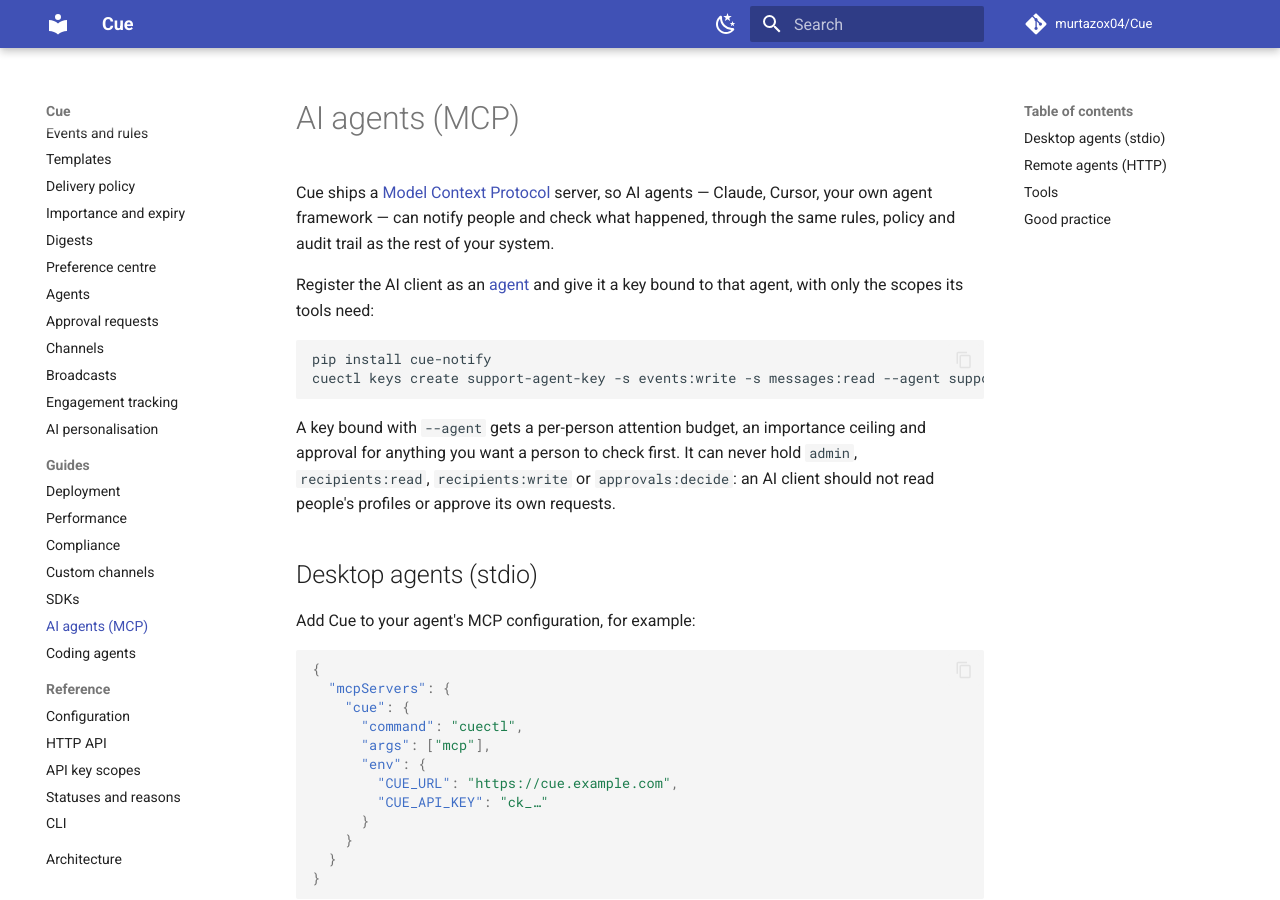
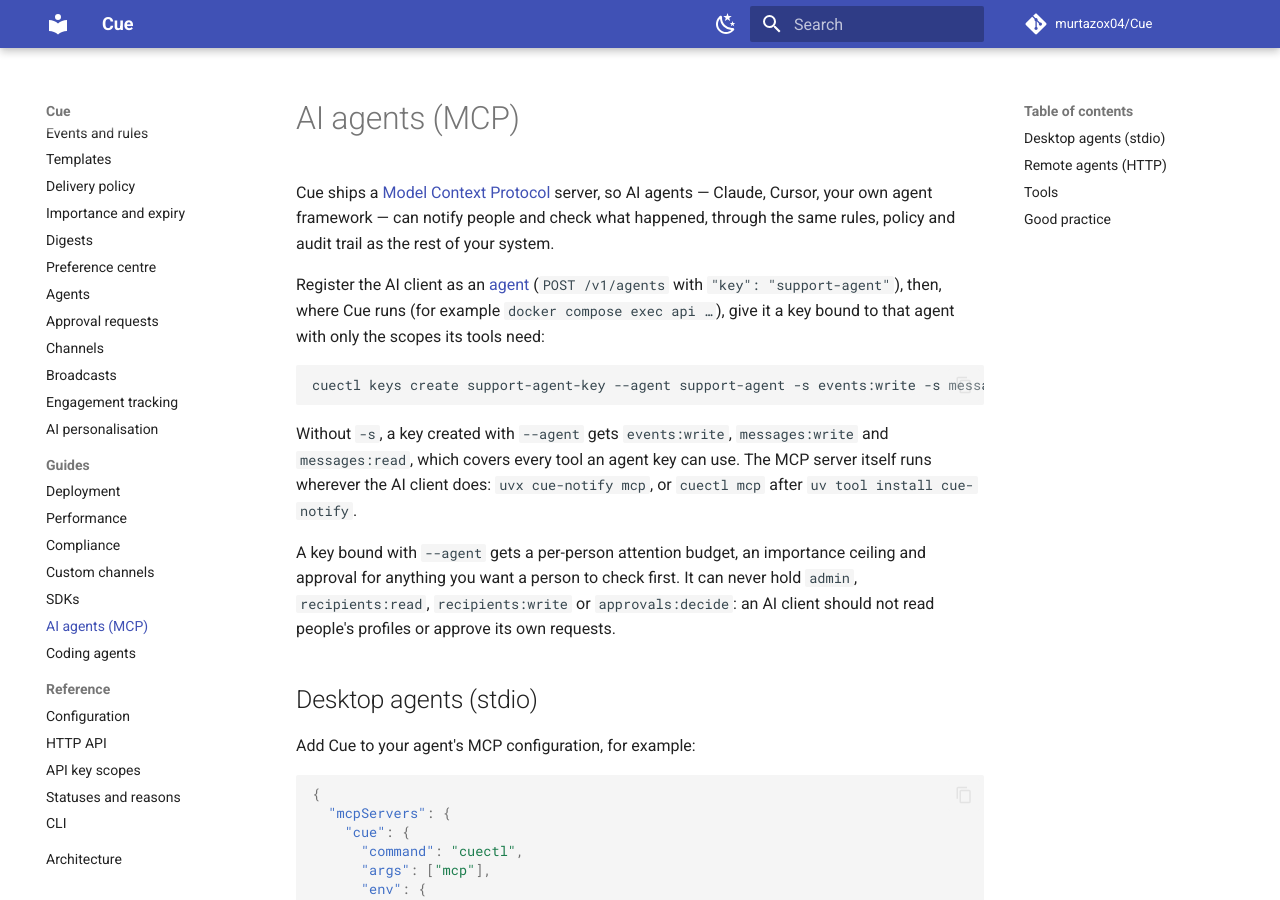
Before and after one commit to murtazox04/Cue, an MkDocs documentation site: the page built from docs/guides/ai-agents.md, in a window 1280 px wide and 900 px high. Built offline with MkDocs 1.6.1 and Material for MkDocs 9.7.7, drawn with Linux system fonts in a browser that asks for light colours; comment, search, counter and statistics services are not loaded.

Commit message:
Show least-privilege agent keys and their defaults in the agent guides
Every agent key example uses --agent with only the scopes its flow needs, says what --agent gives without -s, and creates the key where Cue runs rather than after a separate install. The coding-agent hook only needs events:write.

````diff
--- a/docs/guides/ai-agents.md
+++ b/docs/guides/ai-agents.md
@@ -4,13 +4,19 @@
 agents — Claude, Cursor, your own agent framework — can notify people and check what
 happened, through the same rules, policy and audit trail as the rest of your system.
 
-Register the AI client as an [agent](../concepts/agents.md) and give it a key bound to
-that agent, with only the scopes its tools need:
+Register the AI client as an [agent](../concepts/agents.md) (`POST /v1/agents` with
+`"key": "support-agent"`), then, where Cue runs (for example
+`docker compose exec api …`), give it a key bound to that agent with only the scopes
+its tools need:
 
 ```bash
-pip install cue-notify
-cuectl keys create support-agent-key -s events:write -s messages:read --agent support-agent
+cuectl keys create support-agent-key --agent support-agent -s events:write -s messages:read
 ```
+
+Without `-s`, a key created with `--agent` gets `events:write`, `messages:write` and
+`messages:read`, which covers every tool an agent key can use. The MCP server itself
+runs wherever the AI client does: `uvx cue-notify mcp`, or `cuectl mcp` after
+`uv tool install cue-notify`.
 
 A key bound with `--agent` gets a per-person attention budget, an importance ceiling and
 approval for anything you want a person to check first. It can never hold `admin`,
````
Also changed, not shown: docs/concepts/agents.md (+6 -1 lines), docs/guides/coding-agents.md (+7 -2 lines), plugins/cue/skills/integrate-cue/SKILL.md (+3 -3 lines).
